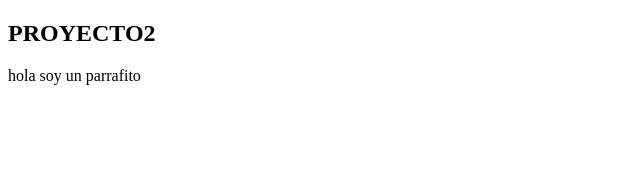
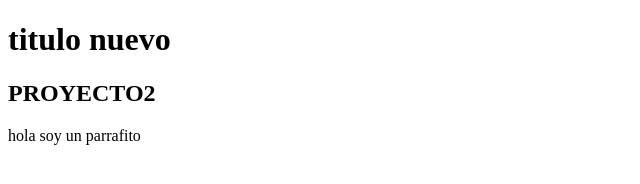
Before and after one commit to Pieroacosta15/PROYECTOx, a plain HTML site: page index.html in a window 1280 px wide. Shown: the whole page, without its empty margins (0-640 px from the left). Drawn offline with Linux system fonts and the light colour scheme.

Commit message:
titulo nuevo que me pidio piero

```diff
--- a/index.html
+++ b/index.html
@@ -7,6 +7,7 @@
     <title>Document</title>
 </head>
 <body>
+    <h1>titulo nuevo</h1>
     <h2>PROYECTO2</h2>
     <p>hola soy un parrafito</p>
 </body>
```
